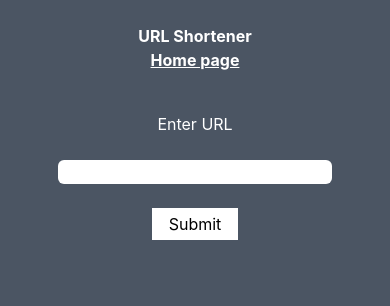
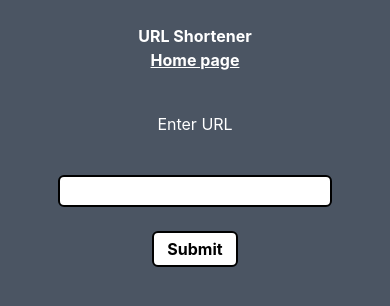
Before and after one commit to Daniel-N98/url-shortener-fe, a React (Create React App) app: page / in a window 390 px wide. Shown: the top 306 px of the page. Built offline with nearby package versions, Linux system fonts and the light colour scheme.

Commit message:
URLBar styling

```diff
--- a/src/components/url-input/URLBar.jsx
+++ b/src/components/url-input/URLBar.jsx
@@ -36,12 +36,15 @@ export default function URLBar() {
         <input
           id="url-input"
           type="text"
-          className="rounded-md w-4/5 text-center"
+          className="rounded-md border-black border-2 w-4/5 text-center h-8"
           required
           value={inputURL}
           onChange={(e) => setInputURL(e.target.value)}
         />
-        <button type="submit" className="block m-auto mt-6 p-1 bg-white w-1/4">
+        <button
+          type="submit"
+          className="h-9 inline m-auto mt-6 p-1 bg-white w-1/4 rounded-md font-bold border-black border-2 hover:bg-slate-200 active:bg-slate-400 active:text-white transition-all ml-5"
+        >
           Submit
         </button>
       </form>
--- a/src/components/url-input/urlBar.css
+++ b/src/components/url-input/urlBar.css
@@ -18,3 +18,13 @@
   }
 
 }
+
+@media only screen and (max-width: 800px) {
+  #url-input {
+    margin-top: 15px;
+  }
+  #url-section button {
+    margin-left: 0;
+  }
+
+}
```
